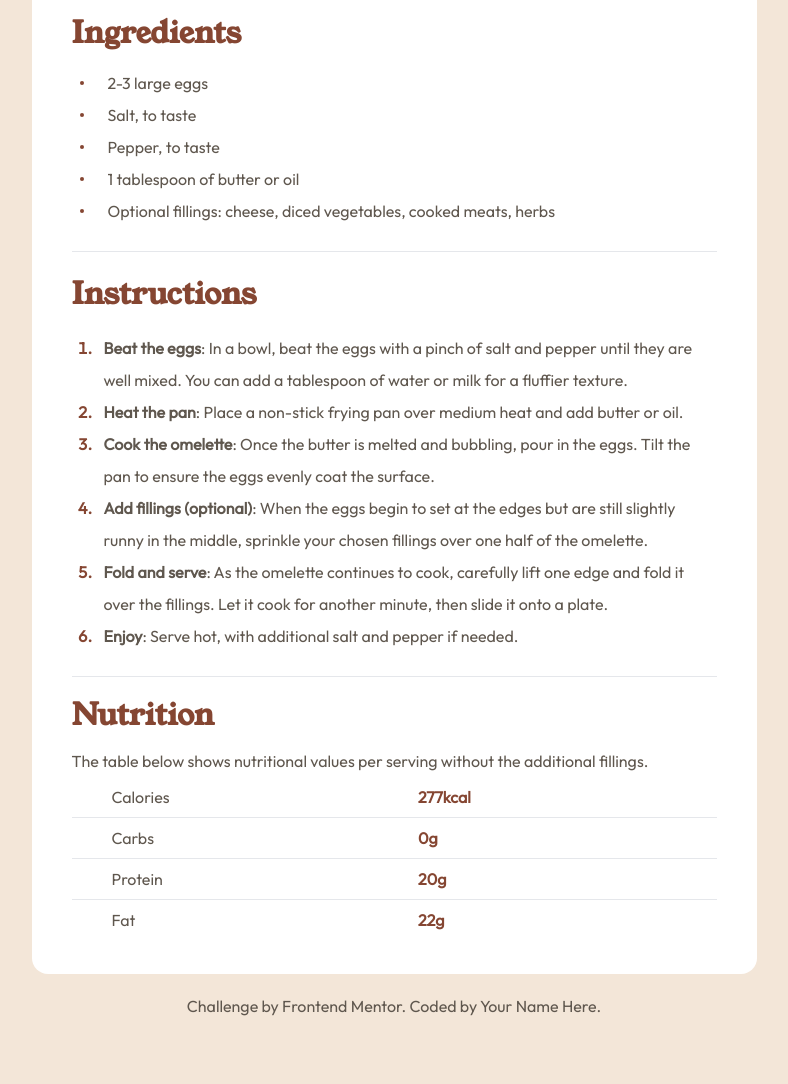
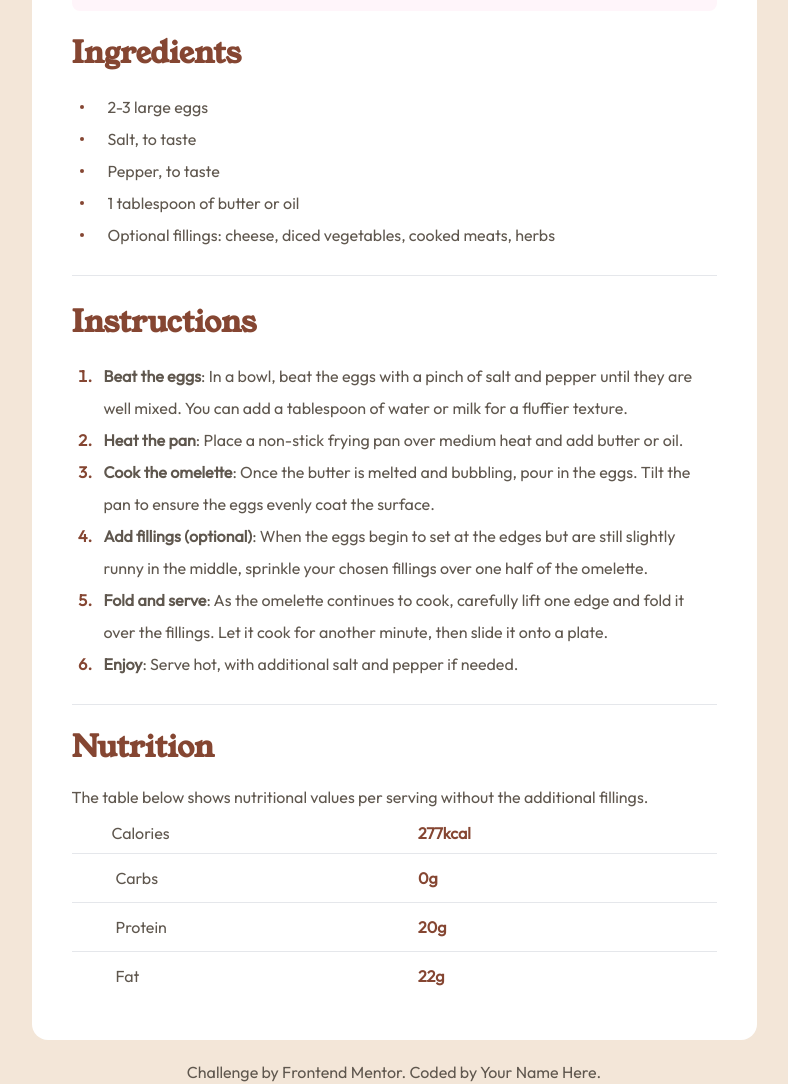
Before and after one commit to SabinaC4008/FrontendMentor-Chal_4-Recipe-Page, a website: page recipe-page-main/index.html in a window 1280 px wide. Shown: the part 722-1806 px from the top of the page, without its empty margins (246-1034 px from the left). Before the commit the page ends 1740 px from the top, so only its background shows below. Drawn offline with Linux system fonts and the light colour scheme; files whose address does not match are found by name.

Commit message:
Update Design Again

```diff
--- a/recipe-page-main/index.html
+++ b/recipe-page-main/index.html
@@ -14,12 +14,12 @@
 <main>
   <body class="w-screen bg-custom-stone-light text-custom-stone-deep font-Outfit font-sm">
     <div class = "md:pt-9 flex flex-col items-center justify-center">
-      <div class = " w-screen md:w-725 h-fit md:h-1660 flex flex-col items-center md:rounded-2xl md:pt-11 lg:pt-8 bg-white">
+      <div class = " w-screen md:w-725 h-fit flex flex-col items-center md:rounded-2xl md:pt-11 lg:pt-8 md: bg-white pb-10"">
         <div class = "flex flex-col items-center justify-center">
           <img alt="food-photo" src = "assets/images/image-omelette.jpeg" class= " max-w-98 md:rounded-lg md:w-645">
         </div>
-        <div class = "px-10 pt-6">
-          <h1 class = "font-Youngserif text-custom-stone-deep-dark text-3xl md:text-5xl font-bold mb-4">Simple Omelette Recipe</h1>
+        <div class = "px-10 pt-10">
+          <h1 class = "font-Youngserif text-custom-stone-deep-dark text-3xl md:text-5xl font-bold mb-5">Simple Omelette Recipe</h1>
           <p class = "leading-relaxed pb-2.5">An easy and quick dish, perfect for any meal. This classic omelette combines beaten eggs cooked
           to perfection, optionally filled with your choice of cheese, vegetables, or meats.
         </p>
@@ -34,7 +34,7 @@
             </div>
           </div>
 
-          <h1 class = "font-Youngserif text-custom-brown text-3xl font-semibold mb-1 mt-3 leading-loose">Ingredients</h1>
+          <h1 class = "font-Youngserif text-custom-brown text-3xl font-semibold mb-2 mt-3 leading-loose">Ingredients</h1>
           <div class="pl-2 pb-6 leading-loose ">
             <div>
               <ul class = "list-disc">
@@ -48,7 +48,7 @@
           </div>
 
           <hr>
-        <h1 class = "font-Youngserif text-custom-brown text-3xl font-semibold mb-2 mt-3 leading-loose">Instructions</h1>
+        <h1 class = "font-Youngserif text-custom-brown text-3xl font-semibold mb-2 mt-4 leading-loose">Instructions</h1>
           <div class="pl-6 pb-6 leading-loose pr-6">
             <ol class="list-decimal marker:text-custom-brown marker:font-bold">
               <li>
@@ -89,7 +89,7 @@
           </div>
 
         <hr>
-        <h1 class = "font-Youngserif text-custom-brown text-3xl font-semibold mb-4 mt-5">Nutrition</h1>
+        <h1 class = "font-Youngserif text-custom-brown text-3xl font-semibold mb-5 mt-6">Nutrition</h1>
 
         The table below shows nutritional values per serving without the additional fillings.
           <div class= "grid grid-cols-2 gap-4 pl-8 m-2 mt-3">
@@ -97,17 +97,17 @@
             <div class = "text-custom-brown font-semibold">277kcal</div>
           </div>
           <hr>
-          <div class= "grid grid-cols-2 gap-4 pl-8  m-2">
+          <div class= "grid grid-cols-2 gap-4 pl-8 m-3">
             <div>Carbs</div>
             <div class = "text-custom-brown font-semibold">0g</div>
           </div>
           <hr>
-          <div class= "grid grid-cols-2 gap-4 pl-8  m-2">
+          <div class= "grid grid-cols-2 gap-4 pl-8 m-3">
             <div>Protein</div>
             <div class = "text-custom-brown font-semibold">20g</div>
           </div>
           <hr>
-          <div class= "grid grid-cols-2 gap-4 pl-8  m-2 pb-5 md:pb-0">
+          <div class= "grid grid-cols-2 gap-4 pl-8 m-3">
             <div>Fat</div>
             <div class = "text-custom-brown font-semibold">22g</div>
           </div>
--- a/tailwind.config.js
+++ b/tailwind.config.js
@@ -26,7 +26,7 @@ module.exports = {
       },
       height: {
         'custom-height': '1080px',
-        '1660': '1660px',
+        '1700': '1700px',
         '2043': '2043px',
       },
     },
```
Also changed, not shown: recipe-page-main/output.css.
